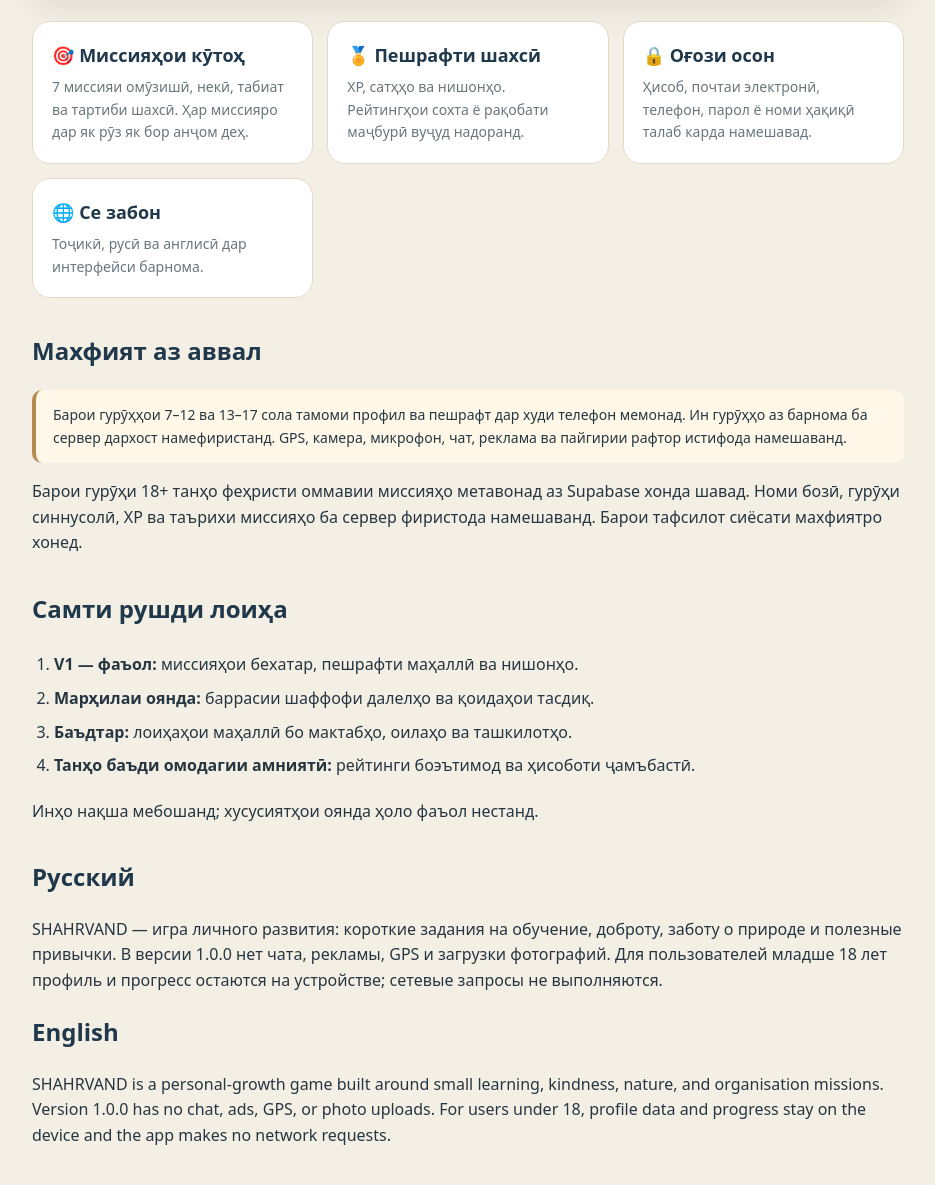
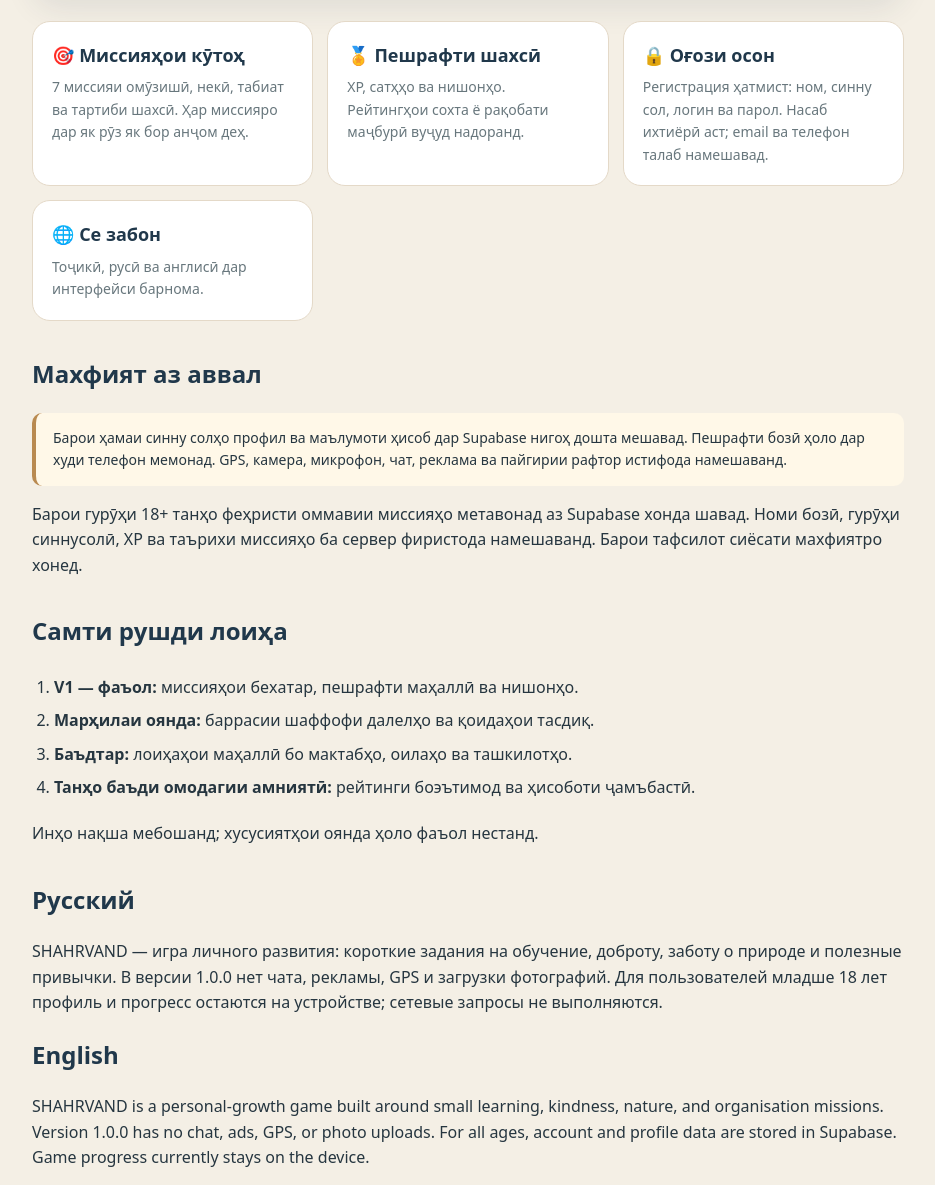
Before and after one commit to Khayom1/SHAHRVAND, a plain HTML site: page site/index.html in a window 1280 px wide. Shown: the part 543-1728 px from the top of the page, without its empty margins (172-1107 px from the left). Drawn offline with Linux system fonts and the light colour scheme.

Commit message:
Update SHAHRVAND registration and privacy information

```diff
--- a/site/index.html
+++ b/site/index.html
@@ -46,13 +46,13 @@
     <section class="grid" aria-label="Хусусиятҳо">
       <article class="card"><h2>🎯 Миссияҳои кӯтоҳ</h2><p>7 миссияи омӯзишӣ, некӣ, табиат ва тартиби шахсӣ. Ҳар миссияро дар як рӯз як бор анҷом деҳ.</p></article>
       <article class="card"><h2>🏅 Пешрафти шахсӣ</h2><p>XP, сатҳҳо ва нишонҳо. Рейтингҳои сохта ё рақобати маҷбурӣ вуҷуд надоранд.</p></article>
-      <article class="card"><h2>🔒 Оғози осон</h2><p>Ҳисоб, почтаи электронӣ, телефон, парол ё номи ҳақиқӣ талаб карда намешавад.</p></article>
+      <article class="card"><h2>🔒 Оғози осон</h2><p>Регистрация ҳатмист: ном, синну сол, логин ва парол. Насаб ихтиёрӣ аст; email ва телефон талаб намешавад.</p></article>
       <article class="card"><h2>🌐 Се забон</h2><p>Тоҷикӣ, русӣ ва англисӣ дар интерфейси барнома.</p></article>
     </section>
 
     <section class="section">
       <h2>Махфият аз аввал</h2>
-      <div class="notice">Барои гурӯҳҳои 7–12 ва 13–17 сола тамоми профил ва пешрафт дар худи телефон мемонад. Ин гурӯҳҳо аз барнома ба сервер дархост намефиристанд. GPS, камера, микрофон, чат, реклама ва пайгирии рафтор истифода намешаванд.</div>
+      <div class="notice">Барои ҳамаи синну солҳо профил ва маълумоти ҳисоб дар Supabase нигоҳ дошта мешавад. Пешрафти бозӣ ҳоло дар худи телефон мемонад. GPS, камера, микрофон, чат, реклама ва пайгирии рафтор истифода намешаванд.</div>
       <p>Барои гурӯҳи 18+ танҳо феҳристи оммавии миссияҳо метавонад аз Supabase хонда шавад. Номи бозӣ, гурӯҳи синнусолӣ, XP ва таърихи миссияҳо ба сервер фиристода намешаванд. Барои тафсилот сиёсати махфиятро хонед.</p>
     </section>
 
@@ -71,7 +71,7 @@
       <h2>Русский</h2>
       <p>SHAHRVAND — игра личного развития: короткие задания на обучение, доброту, заботу о природе и полезные привычки. В версии 1.0.0 нет чата, рекламы, GPS и загрузки фотографий. Для пользователей младше 18 лет профиль и прогресс остаются на устройстве; сетевые запросы не выполняются.</p>
       <h2>English</h2>
-      <p>SHAHRVAND is a personal-growth game built around small learning, kindness, nature, and organisation missions. Version 1.0.0 has no chat, ads, GPS, or photo uploads. For users under 18, profile data and progress stay on the device and the app makes no network requests.</p>
+      <p>SHAHRVAND is a personal-growth game built around small learning, kindness, nature, and organisation missions. Version 1.0.0 has no chat, ads, GPS, or photo uploads. For all ages, account and profile data are stored in Supabase. Game progress currently stays on the device.</p>
     </section>
 
     <footer>
```
